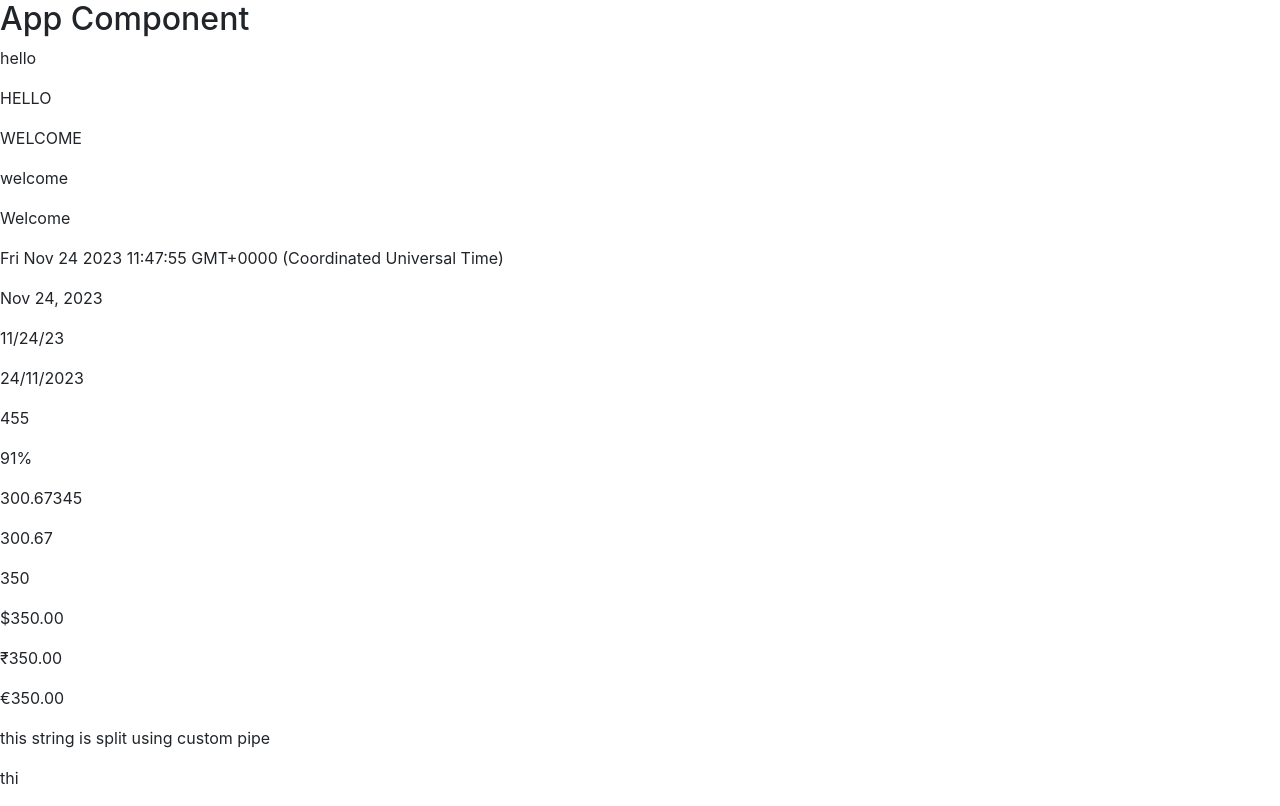
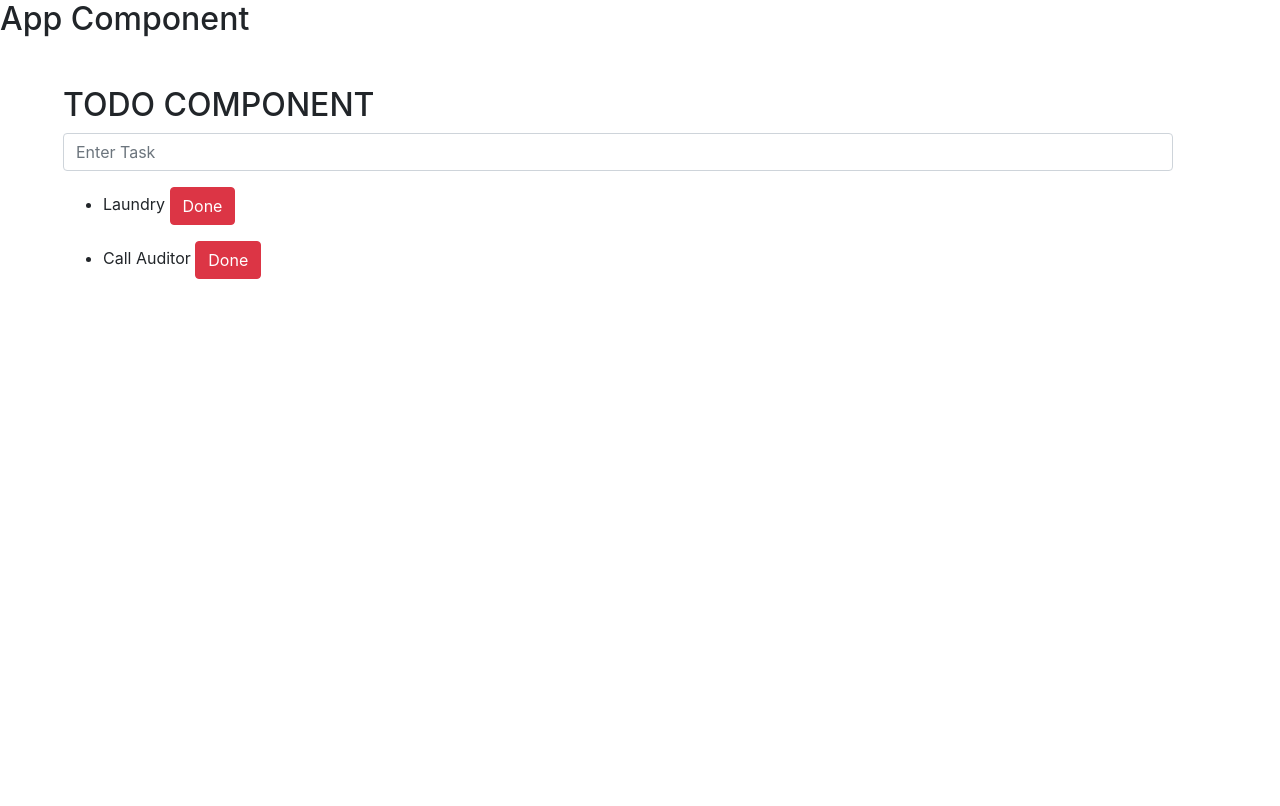
Before and after one commit to CG-Nov-2023/angular-demos, an Angular app: page / in a window 1280 px wide. Built offline with nearby package versions, Linux system fonts and the light colour scheme.

Commit message:
input output decorator

```diff
--- a/src/app/app.component.html
+++ b/src/app/app.component.html
@@ -3,4 +3,4 @@
 <counter></counter>
 <rainbow-color></rainbow-color> -->
 <!-- <book-list></book-list> -->
-<pipes-demo></pipes-demo>
+<to-do-list></to-do-list>
--- a/src/app/app.module.ts
+++ b/src/app/app.module.ts
@@ -10,6 +10,8 @@ import { RainbowColorComponent } from './rainbow-color/rainbow-color.component';
 import { BookListComponent } from './books/book-list/book-list.component';
 import { PipesDemoComponent } from './pipes-demo/pipes-demo.component';
 import { SplitPipePipe } from './pipes-demo/custom-pipe/split-pipe.pipe';
+import { ToDoListComponent } from './to-do-list/to-do-list.component';
+import { ToDoItemComponent } from './to-do-list/to-do-item/to-do-item.component';
 
 @NgModule({
   declarations: [
@@ -19,7 +21,9 @@ import { SplitPipePipe } from './pipes-demo/custom-pipe/split-pipe.pipe';
     RainbowColorComponent,
     BookListComponent,
     PipesDemoComponent,
-    SplitPipePipe
+    SplitPipePipe,
+    ToDoListComponent,
+    ToDoItemComponent
   ],
   imports: [
     BrowserModule,
--- /dev/null
+++ b/src/app/to-do-list/to-do-item/to-do-item.component.html
@@ -0,0 +1,7 @@
+<li>
+    {{ todoItem.todoTask }}
+    <button
+        type="button"
+        class="btn btn-danger"
+        (click)="removeTask(todoItem.todoId)">Done</button>
+</li>
--- /dev/null
+++ b/src/app/to-do-list/to-do-item/to-do-item.component.ts
@@ -0,0 +1,16 @@
+import { Component, EventEmitter, Input, Output } from '@angular/core';
+
+@Component({
+  selector: 'to-do-item',
+  templateUrl: './to-do-item.component.html',
+  styleUrl: './to-do-item.component.css'
+})
+export class ToDoItemComponent {
+@Input() todoItem: any;
+@Output() notifyDone = new EventEmitter();
+
+removeTask(id: any){
+  this.notifyDone.emit(id);
+  // this will emit the event to the parent component
+}
+}
--- /dev/null
+++ b/src/app/to-do-list/to-do-list.component.html
@@ -0,0 +1,23 @@
+<div class="container m-5">
+    <h2>TODO COMPONENT</h2>
+    <div class="form-group">
+        <input
+            type="text"
+            class="form-control"
+            placeholder="Enter Task"
+            [(ngModel)]="newTask"
+            (change)="addToTasks()">
+    </div>
+    <ul *ngFor="let eachTodo of allToDos ">
+        <!-- <li>
+            {{ eachTodo.todoTask }}
+            <button
+                type="button"
+                class="btn btn-danger"
+                (click)="removeTask(eachTodo.todoId)">Done</button>
+        </li> -->
+        <to-do-item
+            [todoItem]="eachTodo"
+            (notifyDone)="removeTask($event)"></to-do-item>
+    </ul>
+</div>
--- /dev/null
+++ b/src/app/to-do-list/to-do-list.component.ts
@@ -0,0 +1,37 @@
+import { Component } from '@angular/core';
+
+@Component({
+  selector: 'to-do-list',
+  templateUrl: './to-do-list.component.html',
+  styleUrl: './to-do-list.component.css'
+})
+export class ToDoListComponent {
+
+  newTask: string = '';
+  allToDos = [{
+    todoId: 1,
+    todoTask: 'Laundry'
+  },
+  {
+    todoId: 2,
+    todoTask: 'Call Auditor'
+  },
+]
+
+addToTasks(){
+
+  let newTaskObject = {
+    todoId: (this.allToDos.length==0)?1:this.allToDos[this.allToDos.length-1].todoId + 1,
+    todoTask: this.newTask
+  }
+
+  this.allToDos.push(newTaskObject)
+
+  this.newTask = '';
+}
+
+removeTask(todoId:any){
+  // remove the object with todoId from the array allToDos
+  this.allToDos = this.allToDos.filter((eachTodo)=>eachTodo.todoId!=todoId);
+}
+}
```
Also changed, not shown: src/app/to-do-list/to-do-item/to-do-item.component.css (added), src/app/to-do-list/to-do-list.component.css (added), 2 other files (tests, documents, lock files or other folders).
